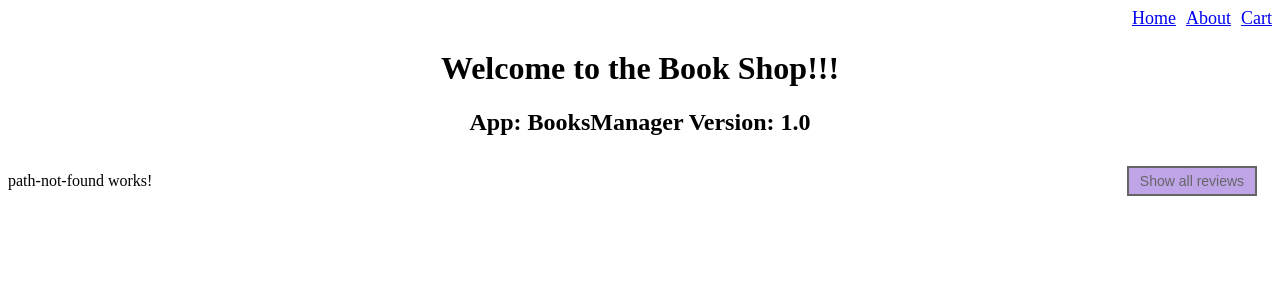
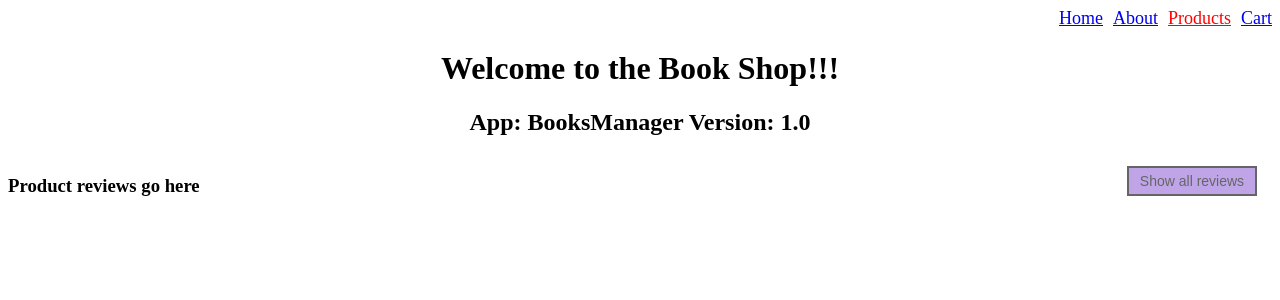
Before and after one commit to VZhyrytskiy/shop-4, an Angular app: page /products in a window 1280 px wide. Shown: the top 300 px of the page. Built offline with nearby package versions, Linux system fonts and the light colour scheme.

Commit message:
feature: implement nested routing

```diff
--- a/src/app/app-routing.module.ts
+++ b/src/app/app-routing.module.ts
@@ -4,9 +4,14 @@ import { Routes, RouterModule } from '@angular/router';
 import { AboutComponent } from './components/about/about.component';
 import { CartComponent } from './components/cart/cart.component';
 import { ReviewsComponent } from './components/reviews/reviews.component';
+import { ProductListComponent } from './components/product-list/product-list.component';
 import { PathNotFoundComponent } from './shared/components/path-not-found/path-not-found.component';
 
 const routes: Routes = [
+	{
+		path: 'home',
+		component: ProductListComponent,
+	},
 	{
 		path: 'about',
 		component: AboutComponent,
--- a/src/app/app.component.html
+++ b/src/app/app.component.html
@@ -1,6 +1,7 @@
 <div class="links">
 	<a routerLink="/home" routerLinkActive="active">Home</a>
 	<a routerLink="/about" routerLinkActive="active">About</a>
+	<a routerLink="/products" routerLinkActive="active">Products</a>
 	<a routerLink="/cart" routerLinkActive="active">Cart</a>
 </div>
 
--- a/src/app/components/product-list/product-list.component.ts
+++ b/src/app/components/product-list/product-list.component.ts
@@ -44,7 +44,7 @@ export class ProductListComponent implements OnInit, OnDestroy {
 	}
 
 	public onShowProductReview(productId: number): void {
-		const link = ['/product', productId];
+		const link = ['/products/product', productId];
 		this.router.navigate(link);
 	}
 
--- a/src/app/components/product-list/product/product-review/product-review.component.ts
+++ b/src/app/components/product-list/product/product-review/product-review.component.ts
@@ -32,6 +32,6 @@ export class ProductReviewComponent implements OnInit {
 	}
 
 	onGoBack(): void {
-		this.router.navigate(['/home']);
+		this.router.navigate(['/home'], { relativeTo: this.route });
 	}
 }
--- /dev/null
+++ b/src/app/components/product-list/products.component.html
@@ -0,0 +1,2 @@
+<h3>Product reviews go here</h3>
+<router-outlet></router-outlet>
--- /dev/null
+++ b/src/app/components/product-list/products.component.ts
@@ -0,0 +1,12 @@
+import { Component, OnInit } from '@angular/core';
+
+@Component({
+	selector: 'app-products',
+	templateUrl: './products.component.html',
+	styleUrls: ['./products.component.less'],
+})
+export class ProductsComponent implements OnInit {
+	constructor() {}
+
+	ngOnInit() {}
+}
--- a/src/app/components/product-list/products.module.ts
+++ b/src/app/components/product-list/products.module.ts
@@ -10,11 +10,13 @@ import { AboutComponent } from '../about/about.component';
 import { ProductsRoutingModule } from './products-routing.module';
 import { ProductReviewComponent } from './product/product-review/product-review.component';
 import { ReviewsComponent } from '../reviews/reviews.component';
+import { ProductsComponent } from './products.component';
 
 @NgModule({
 	declarations: [
 		ProductComponent,
 		ProductListComponent,
+		ProductsComponent,
 		CartComponent,
 		CartItemComponent,
 		OrderSpecifierComponent,
@@ -29,6 +31,7 @@ import { ReviewsComponent } from '../reviews/reviews.component';
 	],
 	exports: [
 		ProductListComponent,
+		ProductsComponent,
 		CartComponent,
 		AboutComponent,
 	],
```
Also changed, not shown: src/app/components/product-list/products-routing.module.ts (+9 -7 lines), src/app/components/product-list/products.component.less (added).
